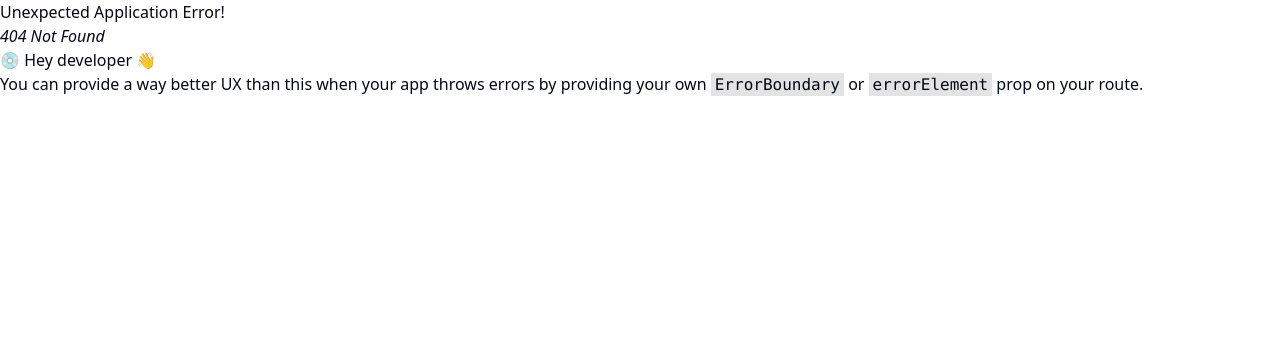
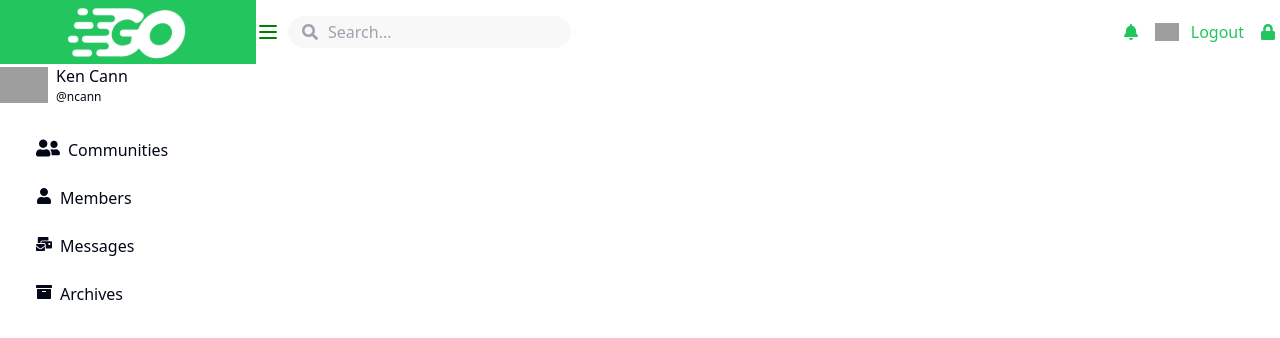
Before and after one commit to Hagan7854/go-mobile-project, a React (Vite) app in the folder go-project/: page /communities in a window 1280 px wide. Before the commit this address had no page. Shown: the top 338 px of the page. Built offline with nearby package versions, Linux system fonts and the light colour scheme; grey boxes are pictures that could not be loaded.

Commit message:
added two new file

```diff
--- /dev/null
+++ b/go-project/src/components/page/communities.tsx
@@ -0,0 +1,17 @@
+import Dashboard from "./dashboard"
+import SideBar from "./side-nav"
+
+const Communities = () => {
+  return (
+    <div className="flex">
+      <div>
+        <SideBar />
+      </div>
+      <div className="w-full">
+        <Dashboard />
+      </div>
+      </div>
+  )
+}
+
+export default Communities
--- a/go-project/src/components/page/dashboard/index.tsx
+++ b/go-project/src/components/page/dashboard/index.tsx
@@ -1,12 +1,11 @@
-import SideBar from "../side-nav";
+import Navbar from "../navbar";
 
 export default function Dashboard() {
-    return <div className="flex">
-        <div>
-            <SideBar/>
+  return (
+    <div className="">
+      <div>
+       <Navbar/>
         </div>
-        <div>
-        Dashboard
-        </div>
-        </div>
+    </div>
+  );
 }
--- /dev/null
+++ b/go-project/src/components/page/navbar.tsx
@@ -0,0 +1,34 @@
+import { FaBell, FaLock, FaSearch } from "react-icons/fa";
+import { Icon } from "../ui/icon";
+import { ProfilePic } from "@/assets/icons";
+import { Link } from "react-router-dom";
+
+const Navbar = () => {
+  return (
+<nav className="flex justify-between ml-64 h-16  items-center">
+      <div className="flex items-center flex-row gap-2">
+        <Icon name="Menu" color="green" className="cursor-pointer" />
+        <div className="flex flex-row items-center gap-2 bg-[#F8F8F8] py-1 px-3 rounded-2xl">
+          <FaSearch className="text-gray-400 w-5" />
+          <input
+            type="text"
+            placeholder="Search..."
+            className="outline-none bg-[#F8F8F8] placeholder:text-gray-400"
+          />
+        </div>
+      </div>
+      <div className="flex flex-row justify-around items-center gap-3">
+        <FaBell className="text-green-500 w-6" />
+        <img src={ProfilePic} alt="profile picture" className="w-6" />
+        <p className="text-green-500 text-base font-medium cursor-pointer ">
+            <Link to="/login">
+            Logout
+            </Link></p>
+        <FaLock className="text-green-500 w-6" />
+      </div>
+    </nav>
+
+  );
+};
+
+export default Navbar;
--- a/go-project/src/components/user-tool/user-nav.tsx
+++ b/go-project/src/components/user-tool/user-nav.tsx
@@ -22,7 +22,7 @@ export default function UserNav() {
         </li>
         <li>
           <Link
-            to="/dashboard"
+            to="/communities"
             className="font-medium text-lg text-white cursor-pointer 2xl:text-2xl"
           >
             Communities
--- a/go-project/src/routes/index.tsx
+++ b/go-project/src/routes/index.tsx
@@ -1,4 +1,4 @@
-import Dashboard from "@/components/page/dashboard";
+import Communities from "@/components/page/communities";
 import LandingPage from "@/components/page/landing-page";
 import Login from "@/components/page/login";
 import { createBrowserRouter } from "react-router-dom";
@@ -13,6 +13,6 @@ export const rootRoutes = createBrowserRouter([
         path: '/login', element: <Login/>
     },
     {
-        path: '/dashboard', element: <Dashboard/>
+        path: '/communities', element: <Communities/>
     }
 ])
```
